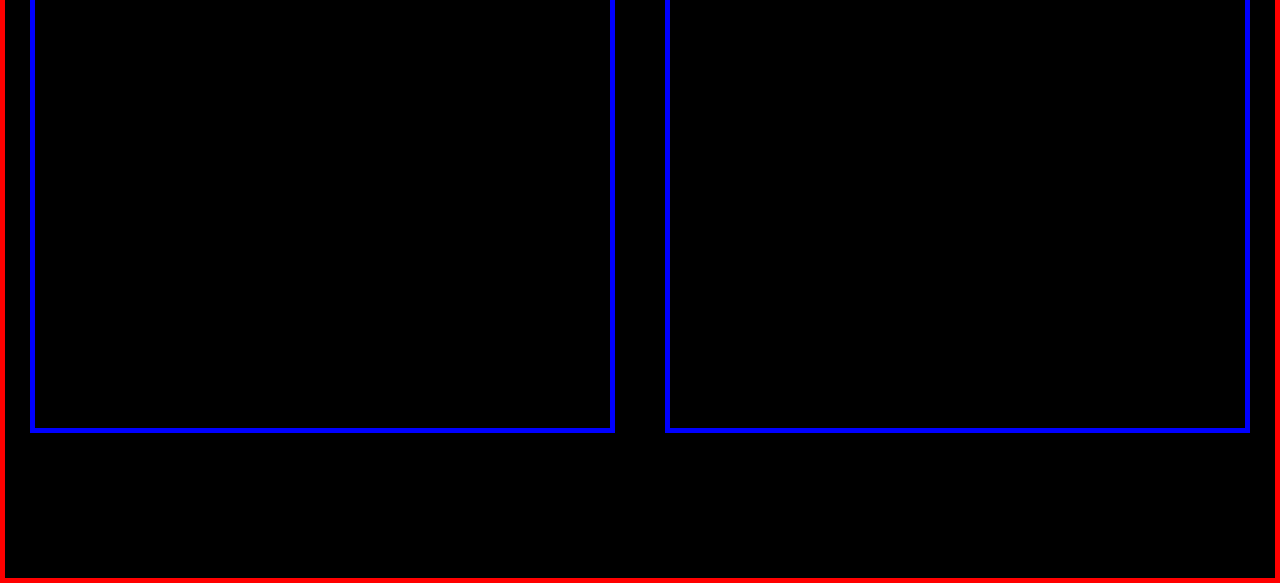
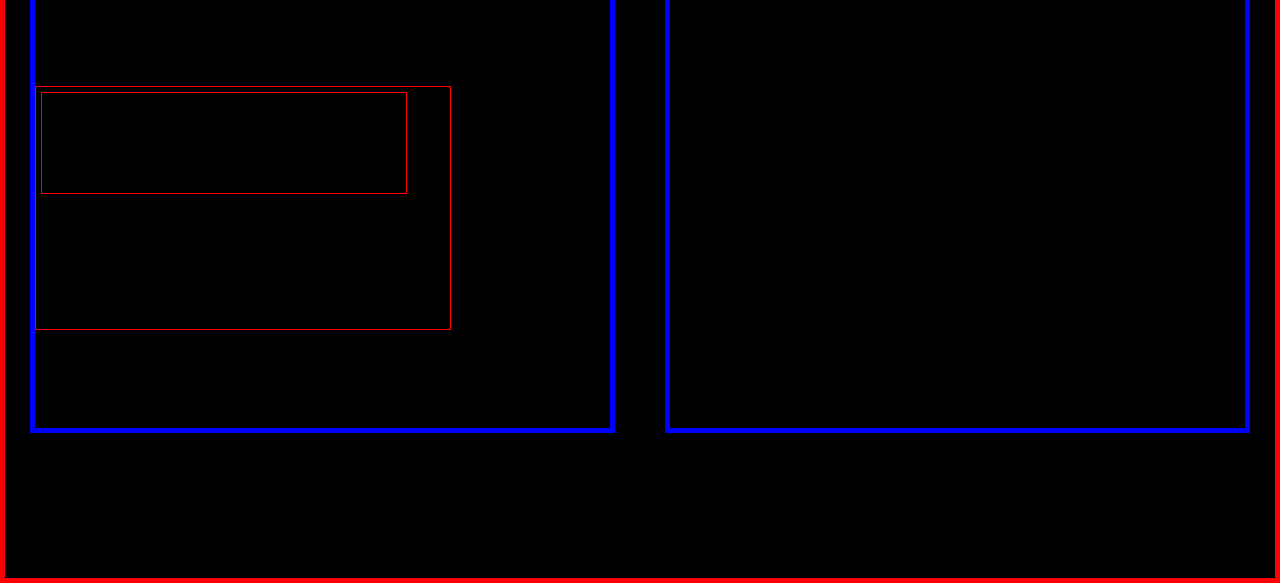
Before and after one commit to KatjaOllila/responsive-design, a plain HTML site: page index.html in a window 1280 px wide. Shown: the part 217-800 px from the top of the page. Drawn offline with nearby package versions, Linux system fonts and the light colour scheme.

Commit message:
added code for boxes

```diff
--- a/index.html
+++ b/index.html
@@ -23,6 +23,10 @@
                     </ul>
                 </nav>
             </header>
+            <div class="box">
+                <div class="box_title"></div>
+                <div class="box-text"></div>
+            </div>
 
         </div>
         <div class="container_card">
--- a/styles/index.scss
+++ b/styles/index.scss
@@ -68,7 +68,31 @@ li {
     align-self: center;
     border: 1px solid red;
 }
-.title-box {
+.box {
+    width: 416px;
+    height: 244px;
+    display: flex;
+    position: relative;
+    flex-direction: column;
+    justify-content: flex-start;
+    border: 1px solid red;
+    &_title {
+        width: 366px;
+        height: 102px;
+        margin: 5px;
+        display: flex;
+        position: relative;
+        border: 1px solid red;
+    }
+    &_text {
+        width: 410px;
+        height: 98px;
+        margin: 5px;
+        display: flex;
+        position: relative;
+        border: 1px solid red;
+
+    }
 
 }
 .image {
```
Also changed, not shown: styles/index.css, 1 other file.
